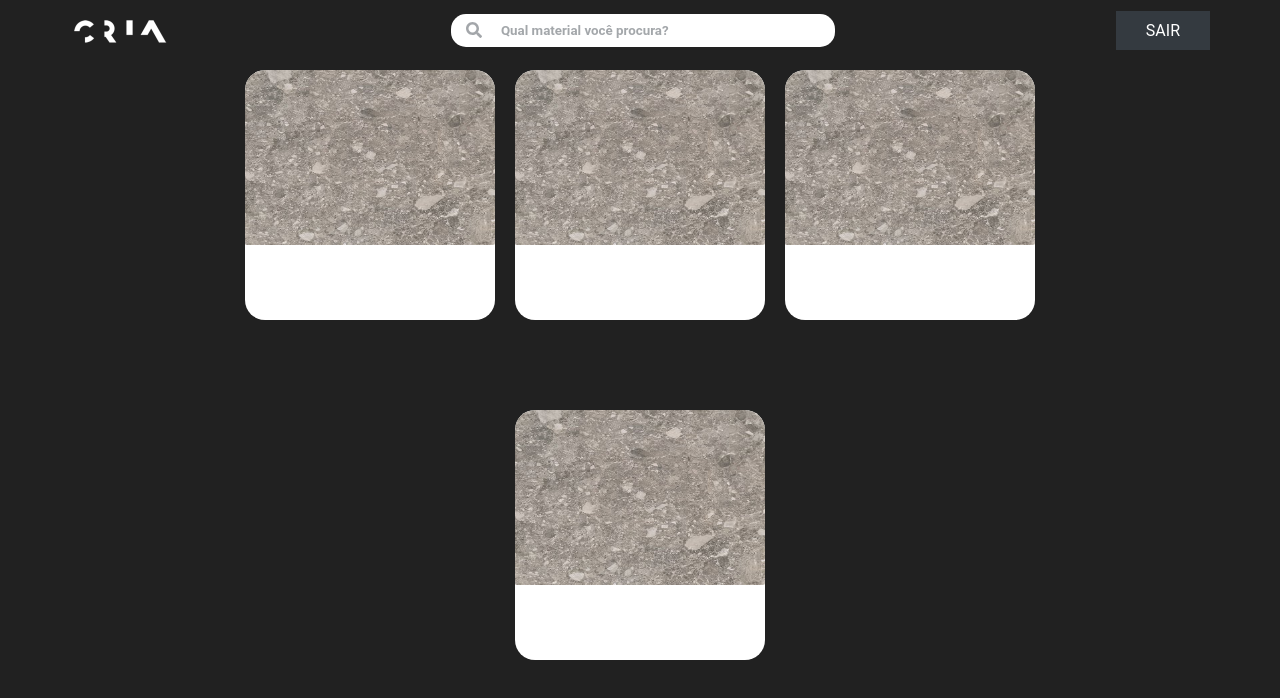
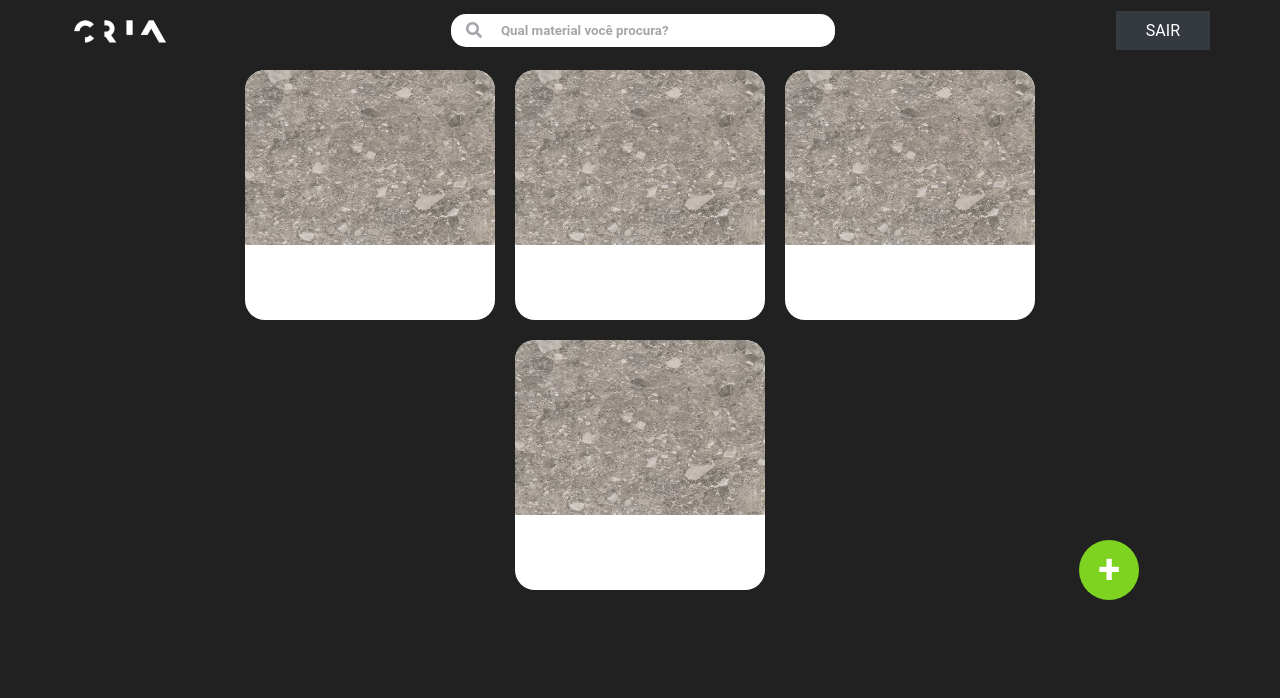
Before and after one commit to jordaoqualho/FullStack-Teste, a React (Create React App) app in the folder front/: page / in a window 1280 px wide. Shown: the top 698 px of the page. Built offline with nearby package versions, Linux system fonts and the light colour scheme; no server answers.

Commit message:
add/search-and-add-button

```diff
--- /dev/null
+++ b/front/src/components/Adder/Adder.js
@@ -0,0 +1,16 @@
+import React from "react";
+import { AdderButton, AdderContainer } from "./Style";
+
+export default function Adder() {
+  const handleClick = () => {
+    console.log("olá");
+  };
+
+  return (
+    <AdderContainer>
+      <AdderButton onClick={handleClick}>
+        <h1>+</h1>
+      </AdderButton>
+    </AdderContainer>
+  );
+}
--- /dev/null
+++ b/front/src/components/Adder/Style.js
@@ -0,0 +1,21 @@
+import styled from "styled-components";
+
+export const AdderContainer = styled.div`
+  position: relative;
+  background-color: blue;
+`;
+
+export const AdderButton = styled.button`
+  position: absolute;
+  background-color: #7ed321;
+  right: 11%;
+  bottom: 0px;
+  cursor: pointer;
+  color: #fff;
+  border-radius: 50px;
+  width: 60px;
+  height: 60px;
+  text-align: center;
+  line-height: 60px;
+  font-size: 20px;
+`;
--- a/front/src/pages/HomePage/Home.js
+++ b/front/src/pages/HomePage/Home.js
@@ -3,6 +3,7 @@ import Header from "components/Header/Header";
 import { Container, Material, MaterialText, Wraper } from "./Style";
 import pedra from "img/pedra.jpg";
 import axios from "axios";
+import Adder from "components/Adder/Adder";
 
 export const Home = () => {
   const conexao = axios.create({
@@ -13,12 +14,13 @@ export const Home = () => {
 
   useEffect(() => {
     doGetMaterial(termoDePesquisa);
-    console.log(termoDePesquisa);
     // eslint-disable-next-line react-hooks/exhaustive-deps
   }, [termoDePesquisa]);
 
   const doGetMaterial = async (termoDePesquisa) => {
-    const response = await conexao.get(`/material/`);
+    const response = await conexao.get(
+      `/material/?descricao=${termoDePesquisa}`
+    );
     setMaterial(response.data);
   };
 
@@ -52,6 +54,7 @@ export const Home = () => {
           {materialData}
           {materialData}
         </Container>
+        <Adder></Adder>
       </Wraper>
     </>
   );
--- a/front/src/pages/HomePage/Style.js
+++ b/front/src/pages/HomePage/Style.js
@@ -2,19 +2,20 @@ import styled from "styled-components";
 
 export const Wraper = styled.div`
   background-color: #212121;
+  position: relative;
   width: 100%;
   height: calc(100vh - 60px);
 `;
 
 export const Container = styled.div`
   background-color: #212121;
-  height: calc(100vh - 120px);
+  max-height: calc(100vh - 120px);
   display: flex;
   justify-content: center;
   flex-wrap: wrap;
   width: 80%;
   margin: 0 auto;
-  overflow-y: auto;
+  overflow: auto;
   ::-webkit-scrollbar {
     width: 8px;
   }
```
Also changed, not shown: 1 other file (tests, documents, lock files or other folders).
